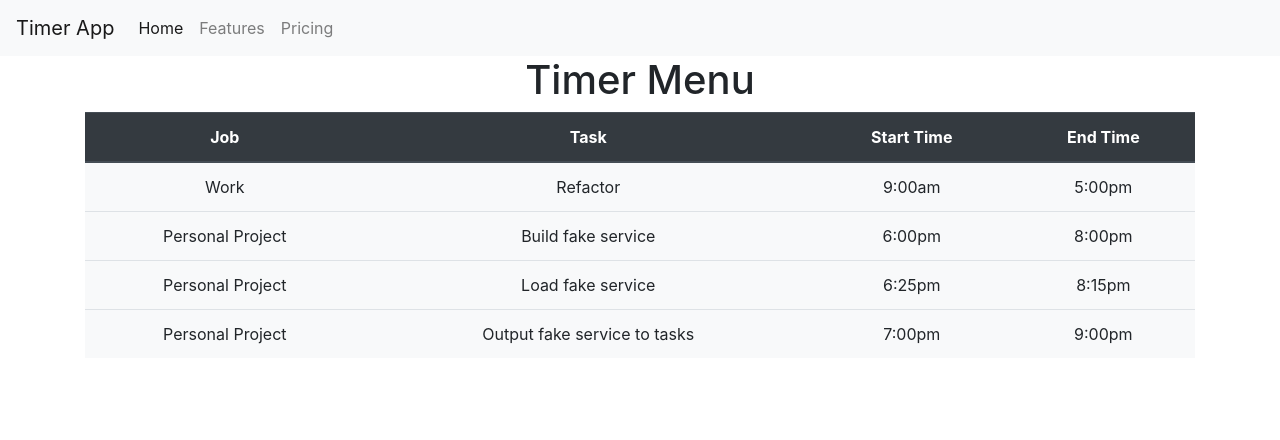
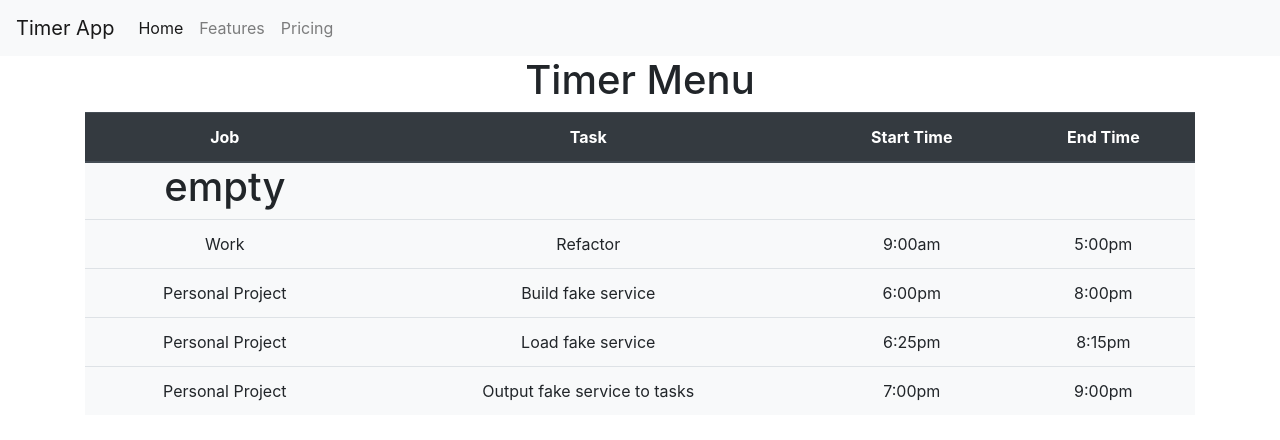
Before and after one commit to IzzyBeraja/Time-Manager-FrontEnd, a React (Create React App) app: page / in a window 1280 px wide. Shown: the top 440 px of the page. Built offline with nearby package versions, Linux system fonts and the light colour scheme.

Commit message:
React.Fragment == <></> 🤯

```diff
--- a/src/components/common/Table.tsx
+++ b/src/components/common/Table.tsx
@@ -3,12 +3,14 @@ import { Task } from "./types";
 
 interface Props {
   tasks: Array<Task>;
+  action?: "ease" | "ease-out" | "ease-in";
 }
 
-const Table: React.FC<Props> = ({ tasks }) => {
+const Table: React.FC<Props> = ({ tasks, action }) => {
   return (
-    <div>
+    <>
       <table className="table bg-light text-center">
+        <h1>{action || "empty"}</h1>
         <thead className="thead-dark">
           <tr>
             <th>Job</th>
@@ -28,7 +30,7 @@ const Table: React.FC<Props> = ({ tasks }) => {
           ))}
         </tbody>
       </table>
-    </div>
+    </>
   );
 };
 
```
